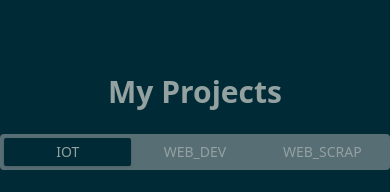
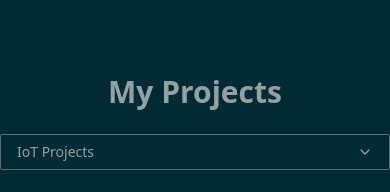
Before and after one commit to farid141/farid141.github.io, a React (Vite) app: page / in a window 390 px wide. Shown: the part 5140-5332 px from the top of the page. Built offline with nearby package versions, Linux system fonts and the light colour scheme; some icons are missing.

Commit message:
modify project tabs to use dropdown in mobile view

```diff
--- a/src/components/ProjectTabs.jsx
+++ b/src/components/ProjectTabs.jsx
@@ -1,5 +1,13 @@
 "use client";
 import { Tabs, TabsList, TabsTrigger, TabsContent } from "@/components/ui/tabs";
+import {
+  DropdownMenu,
+  DropdownMenuContent,
+  DropdownMenuTrigger,
+  DropdownMenuItem,
+} from "@/components/ui/dropdown-menu";
+import { ChevronDown } from "lucide-react";
+import { Button } from "@/components/ui/button";
 import { useState } from "react";
 import ProjectCard from "./ProjectCard";
 import ProjectModal from "./ProjectModal";
@@ -7,19 +15,50 @@ import { projects } from "@/content";
 
 export default function ProjectTabs() {
   const [selectedProject, setSelectedProject] = useState(null);
+  const [selectedCategory, setSelectedCategory] = useState("iot");
 
   const categories = ["iot", "web_dev", "web_scrap"];
+
+  const categoryLabels = {
+    iot: "IoT Projects",
+    web_dev: "Web Development",
+    web_scrap: "Web Scraping"
+  };
 
   return (
     <div id="projects" className="py-20 bg-background min-h-screen">
       <div className="max-w-5xl mx-auto py-10">
         <h2 className="text-3xl font-bold mb-6 text-center text-foreground">My Projects</h2>
 
-        <Tabs defaultValue="iot">
+        {/* Mobile View - Dropdown */}
+        <div className="md:hidden w-full mb-6">
+          <DropdownMenu>
+            <DropdownMenuTrigger asChild>
+              <Button variant="outline" className="w-full justify-between">
+                {categoryLabels[selectedCategory]}
+                <ChevronDown className="ml-2 h-4 w-4" />
+              </Button>
+            </DropdownMenuTrigger>
+            <DropdownMenuContent className="w-full min-w-[200px]">
+              {categories.map((cat) => (
+                <DropdownMenuItem
+                  key={cat}
+                  className={selectedCategory === cat ? "bg-accent" : ""}
+                  onSelect={() => setSelectedCategory(cat)}
+                >
+                  {categoryLabels[cat]}
+                </DropdownMenuItem>
+              ))}
+            </DropdownMenuContent>
+          </DropdownMenu>
+        </div>
+
+        {/* Desktop View - Tabs */}
+        <Tabs defaultValue="iot" value={selectedCategory} onValueChange={setSelectedCategory} className="hidden md:block">
           <TabsList className="grid w-full grid-cols-3 bg-muted">
             {categories.map((cat) => (
               <TabsTrigger key={cat} value={cat}>
-                {cat.toUpperCase()}
+                {categoryLabels[cat]}
               </TabsTrigger>
             ))}
           </TabsList>
@@ -39,6 +78,19 @@ export default function ProjectTabs() {
           ))}
         </Tabs>
 
+        {/* Mobile View - Content */}
+        <div className="md:hidden mt-6">
+          <div className="grid md:grid-cols-3 gap-6">
+            {projects[selectedCategory].map((p, i) => (
+              <ProjectCard
+                key={i}
+                project={p}
+                onClick={() => setSelectedProject(p)}
+              />
+            ))}
+          </div>
+        </div>
+
         {selectedProject && (
           <ProjectModal
             project={selectedProject}
```
